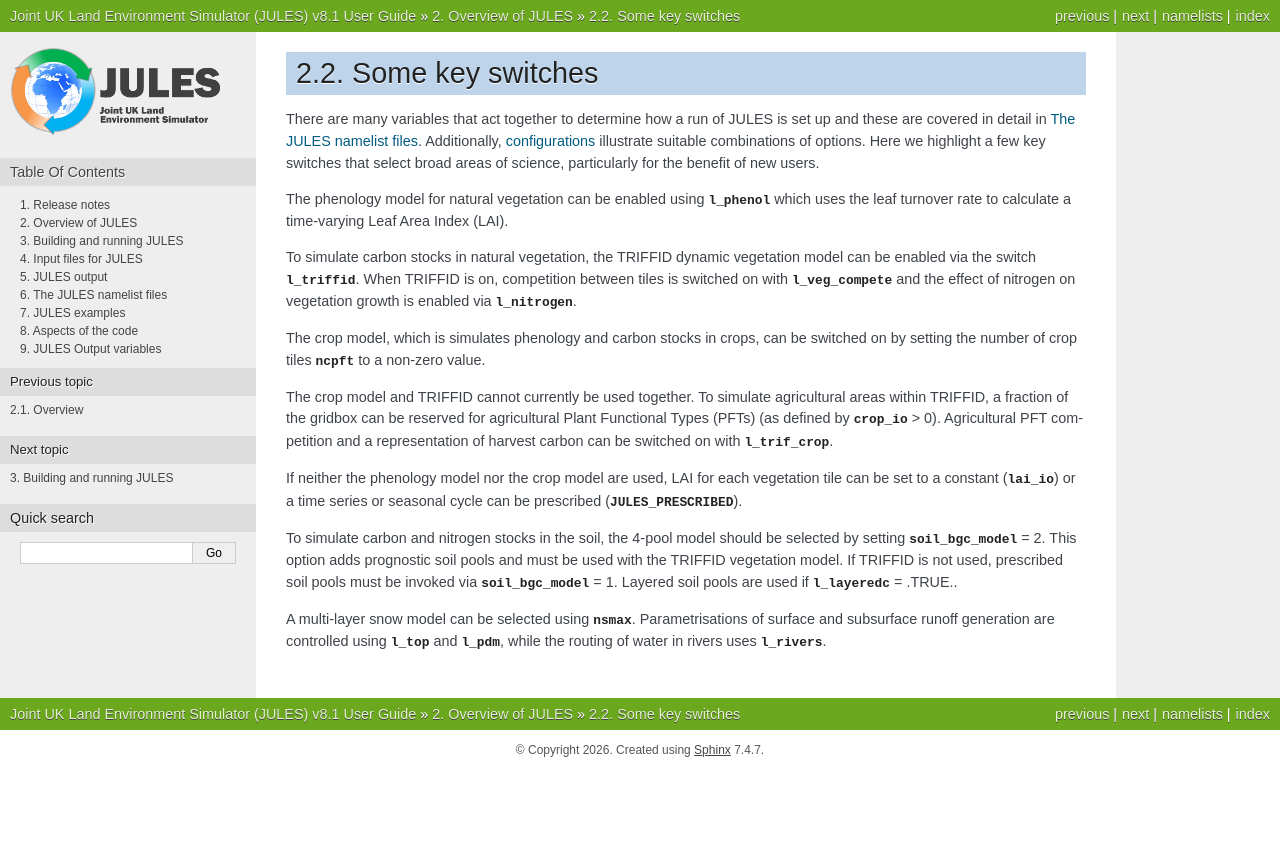
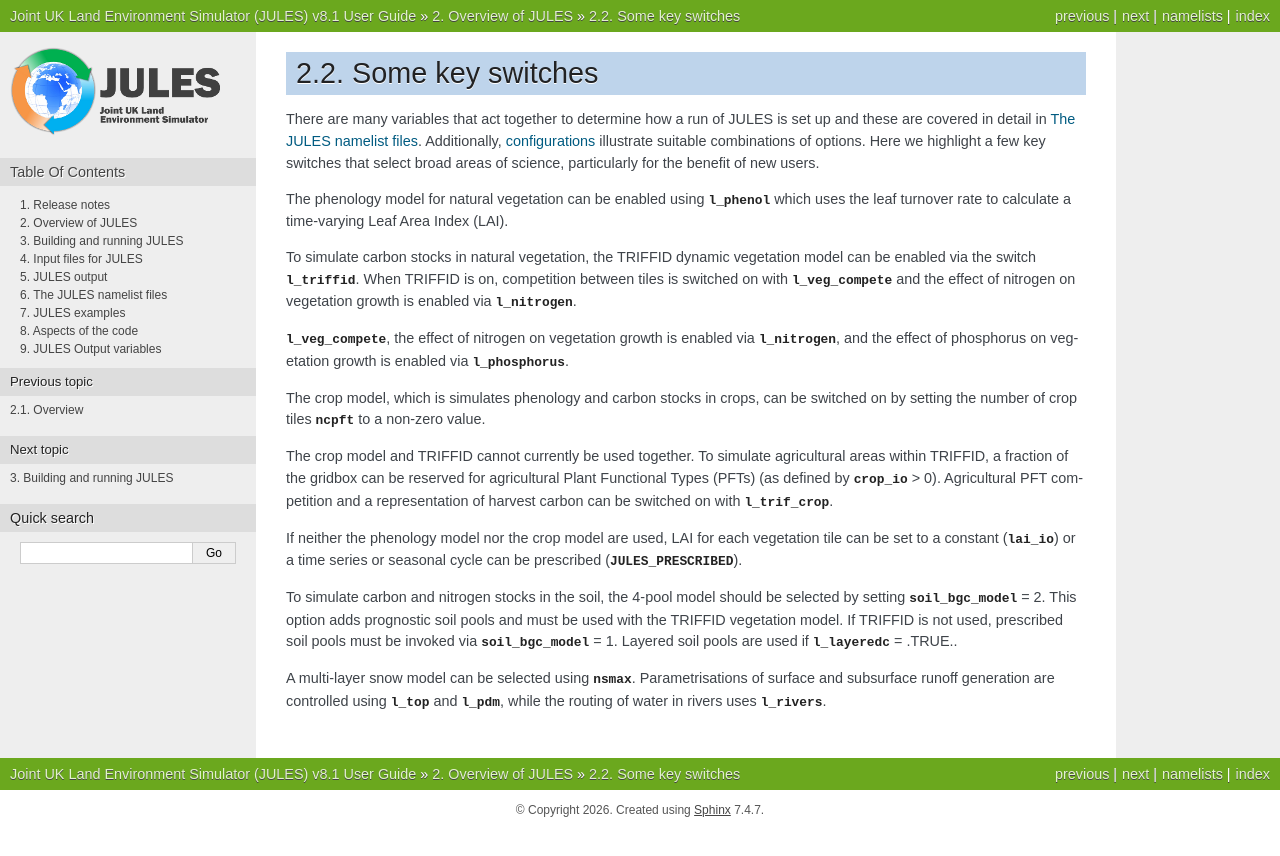
Before and after one commit to MetOffice/jules, a Sphinx documentation site: the page built from doc/source/overview/key-switches.rst, in a window 1280 px wide. Shown: the top 856 px of the page. Built offline with Sphinx 7.4.7, drawn with Linux system fonts in a browser that asks for light colours.

Commit message:
Doc and metadata changes

```diff
--- a/doc/source/overview/key-switches.rst
+++ b/doc/source/overview/key-switches.rst
@@ -17,6 +17,10 @@
 When TRIFFID is on, competition between tiles is switched on with
 :nml:mem:`JULES_VEGETATION::l_veg_compete` and the effect of nitrogen on
 vegetation growth is enabled via :nml:mem:`JULES_VEGETATION::l_nitrogen`.
+
+:nml:mem:`JULES_VEGETATION::l_veg_compete`, the effect of nitrogen on
+vegetation growth is enabled via :nml:mem:`JULES_VEGETATION::l_nitrogen`, and the effect of phosphorus on
+vegetation growth is enabled via :nml:mem:`JULES_VEGETATION::l_phosphorus`.
 
 The crop model, which is simulates phenology and carbon stocks in crops, can be
 switched on by setting the number of crop tiles
```
Also changed, not shown: doc/source/namelists/jules_vegetation.nml.rst (+14 -0 lines), 2 other files.
